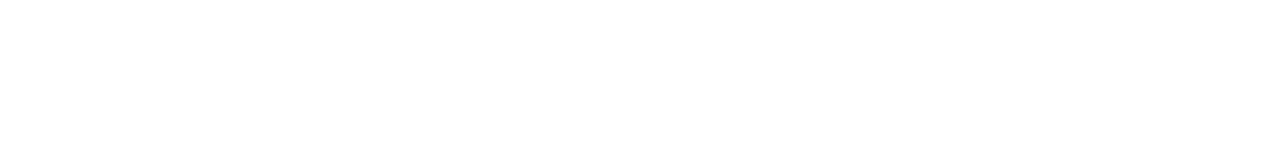
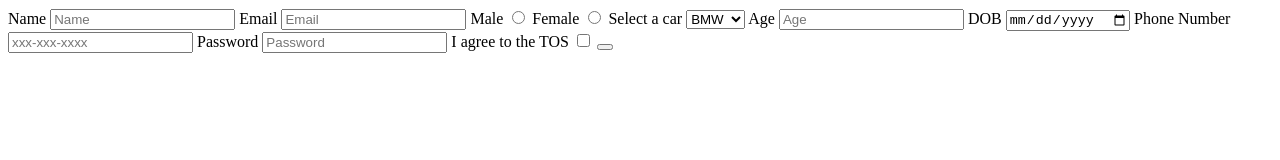
Before and after one commit to acciojob/signup-form-car-SaurabhSatre, a website: page main.html in a window 1280 px wide. Drawn offline with Linux system fonts and the light colour scheme.

Commit message:
created a submission

```diff
--- a/main.html
+++ b/main.html
@@ -8,6 +8,38 @@
 
 <body>
 	<!-- the entire body must be written by student -->
+	<form>
+		<lable for="name">Name</lable>
+		<input type="text" id="name" placeholder="Name" required>
+		<lable for="email">Email</lable>
+		<input type="email" id="email" placeholder="Email" required>
+
+		<lable for="gender_m">Male</lable>
+		<input type="radio" id="gender_m" name="gender" required>
+		<lable for="gender_f">Female</lable>
+		<input type="radio" id="gender_f" name="gender" required>
+		<lable for="cars">Select a car</lable>
+		<select placeholder="--Please choose an option--" id="cars" required>
+			<option>BMW</option>
+			<option>Audi</option>
+			<option>toyota</option>
+		</select>
+
+		<lable for="age">Age</lable>
+		<input type="number" id="age" placeholder="Age" required>
+		<lable for="dob">DOB</lable>
+		<input type="date" id="dob" required>
+		<lable for="tel">Phone Number</lable>
+		<input type="tel" id="tel" placeholder="xxx-xxx-xxxx">
+		<lable for="password">Password</lable>
+		<input type="password" id="password" placeholder="Password" required>
+		<lable for="tos">I agree to the TOS</lable>
+		<input type="checkbox" id="tos" placeholder="" required>
+
+		<button type="submit">
+
+
+	</form>
     <script type="text/javascript" src="./script.js">
 </script>
 
```
